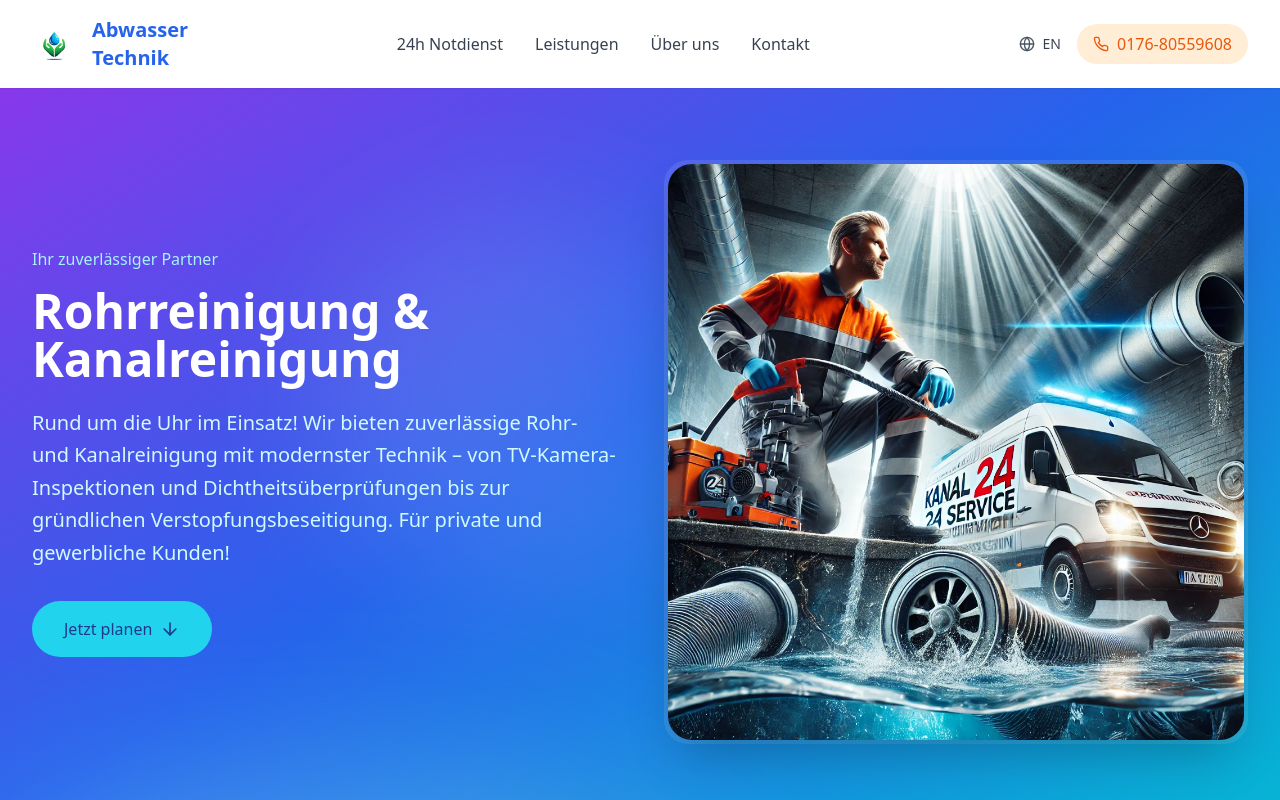
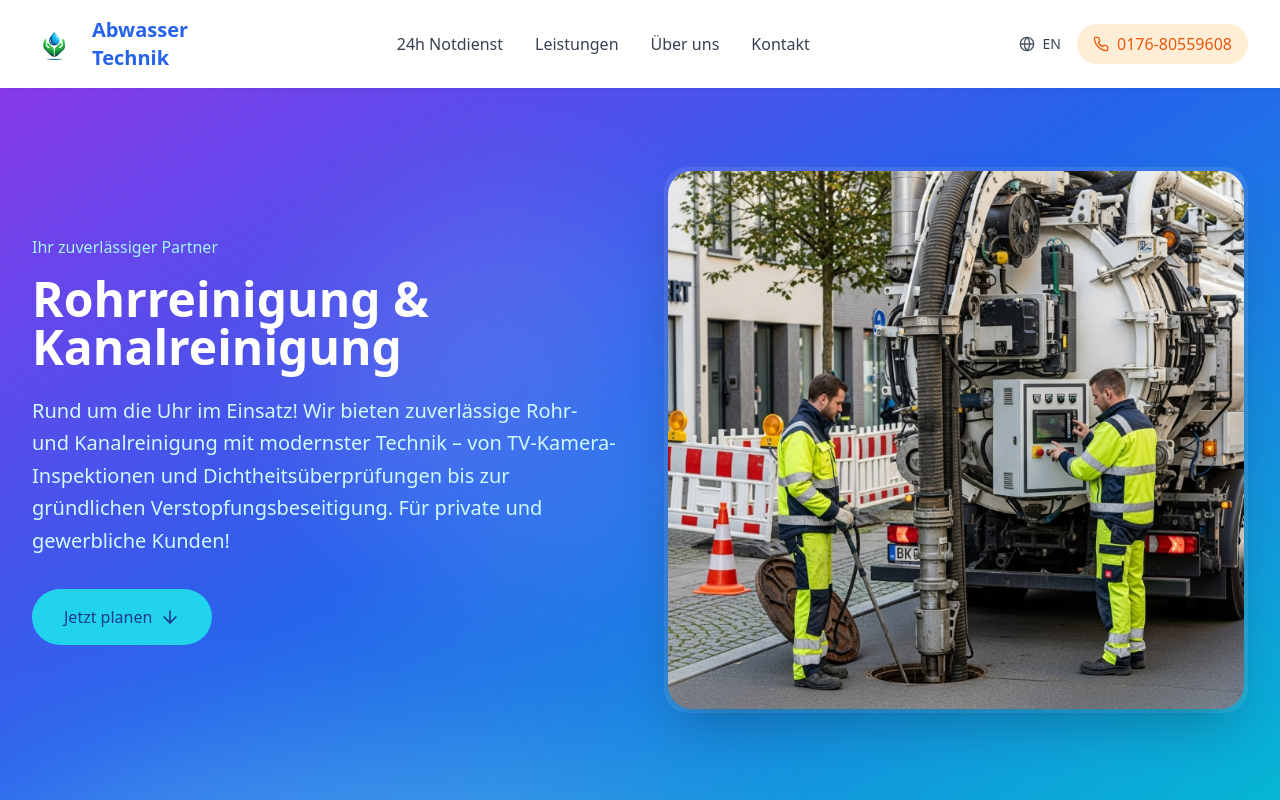
Before and after one commit to ElvisAhmetovic/abwasser-technik, a React (Vite) app: page / in a window 1280 px wide. Shown: the top 800 px of the page. Built offline with nearby package versions, Linux system fonts and the light colour scheme.

Commit message:
Replace Rohrreinigung image
Replaced the old image with the new one in the Hero section.

```diff
--- a/src/components/Hero.tsx
+++ b/src/components/Hero.tsx
@@ -37,8 +37,8 @@ const Hero = () => {
           <div className="relative">
             <div className="bg-white/10 backdrop-blur-sm rounded-3xl p-1">
               <img
-                src="/lovable-uploads/e067ad59-3ff8-4553-9492-030471ce57a5.png"
-                alt="Rohrreinigung Service"
+                src="/lovable-uploads/3bc3cd2b-d80d-4a2f-8104-cb7893276e48.png"
+                alt="Professional Sewer Cleaning Equipment"
                 className="rounded-3xl w-full h-auto shadow-2xl"
               />
             </div>
```
Also changed, not shown: public/lovable-uploads/3bc3cd2b-d80d-4a2f-8104-cb7893276e48.png (added).
